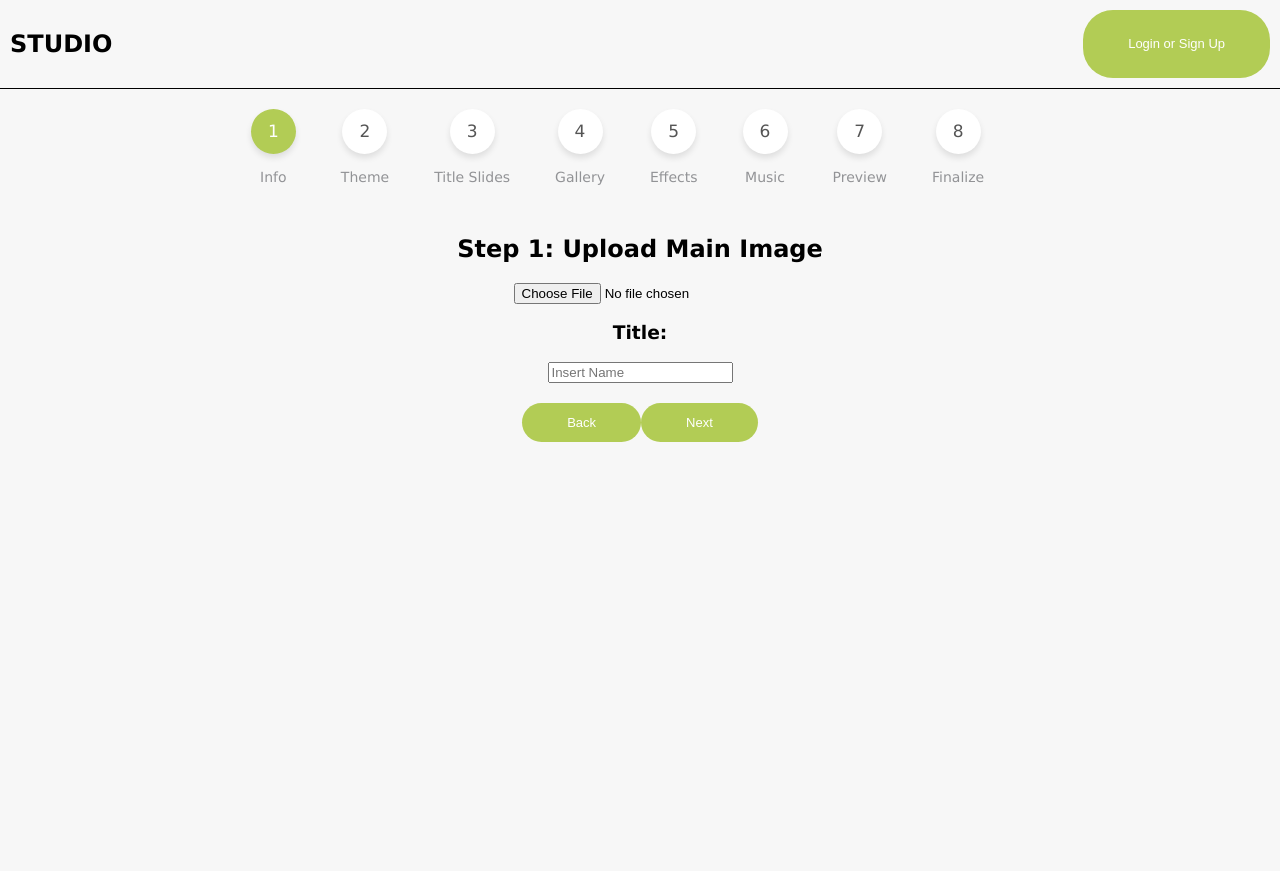
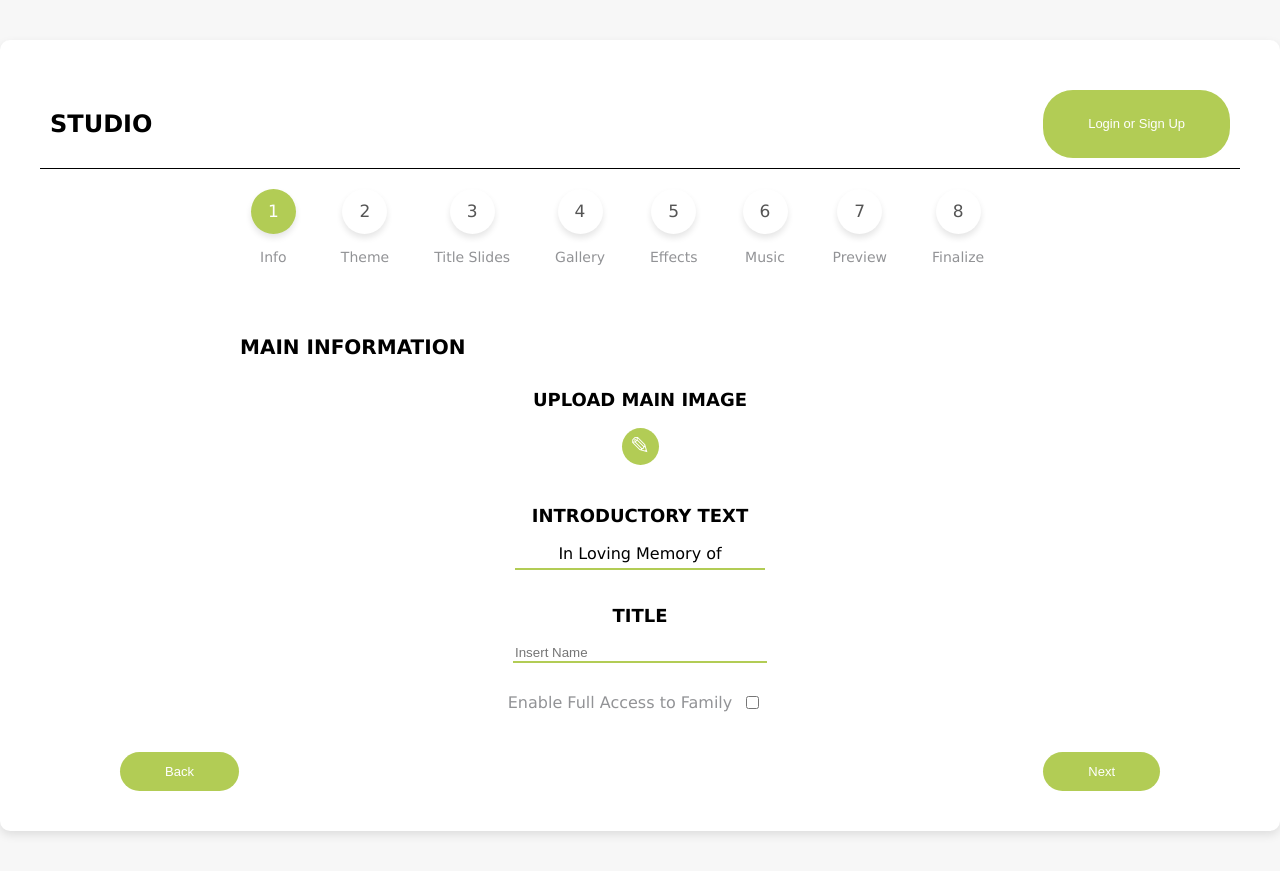
Before and after one commit to Qizheng-Yang/CSE485_Project_Connect_Studio, a React (Vite) app: page /step/1 in a window 1280 px wide. Before the commit the page ends 800 px from the top, so only its background shows below. Built offline with nearby package versions, Linux system fonts and the light colour scheme.

Commit message:
UI for Step 1

```diff
--- a/src/pages/Step1.tsx
+++ b/src/pages/Step1.tsx
@@ -2,20 +2,65 @@ import { Link } from 'react-router-dom';
 import Navbar from '../components/Navbar';
 import StepNavigation from '../components/StepNavigation';
 
-
 function Step1() {
   return (
-    <div>
+    <div className="container">
+      {/* Navbar */}
       <Navbar />
+
+      {/* Step Navigation */}
       <StepNavigation />
-      <div style={{ textAlign: 'center', marginTop: '20px' }}>
-        <h2>Step 1: Upload Main Image</h2>
-        <input type="file" accept="image/*" />
-        <h3>Title:</h3>
-        <input type="text" placeholder="Insert Name" />
-        <div style={{ marginTop: '20px' }}>
-          <Link to="/create"><button>Back</button></Link>
-          <Link to="/step/2"><button>Next</button></Link>
+
+      {/* Main Content */}
+      <div className="main-content">
+        {/* Main Information Section */}
+        <h2 className="main-information-header">MAIN INFORMATION</h2>
+
+        {/* Upload Main Image Section */}
+        <div className="upload-main-image-section">
+          <h3 className="upload-main-image-header">UPLOAD MAIN IMAGE</h3>
+          <div className="upload-icon-container">
+            {/* Icon Placeholder */}
+            <span className="upload-icon">✎</span>
+          </div>
+        </div>
+
+        {/* Introductory Text Section */}
+        <div className="introductory-text-section">
+          <h3 className="introductory-text-header">INTRODUCTORY TEXT</h3>
+          <p className="introductory-text">In Loving Memory of</p>
+        </div>
+
+        {/* Title Section */}
+        <div className="title-section">
+          <h3 className="title-header">TITLE</h3>
+          <input
+            type="text"
+            placeholder="Insert Name"
+            className="title-input"
+          />
+        </div>
+
+        {/* Toggle Switch Section */}
+        <div className="toggle-switch-section">
+          <label className="toggle-switch-label">
+            Enable Full Access to Family
+            <input type="checkbox" id="toggle-switch" className="toggle-switch-input" />
+            <span className="toggle-slider"></span>
+          </label>
+        </div>
+
+        {/* Navigation Buttons */}
+        <div className="navigation-buttons">
+          {/* Back Button */}
+          <Link to="/create">
+            <button className="back-button">Back</button>
+          </Link>
+
+          {/* Next Button */}
+          <Link to="/step/2">
+            <button className="next-button">Next</button>
+          </Link>
         </div>
       </div>
     </div>
```
